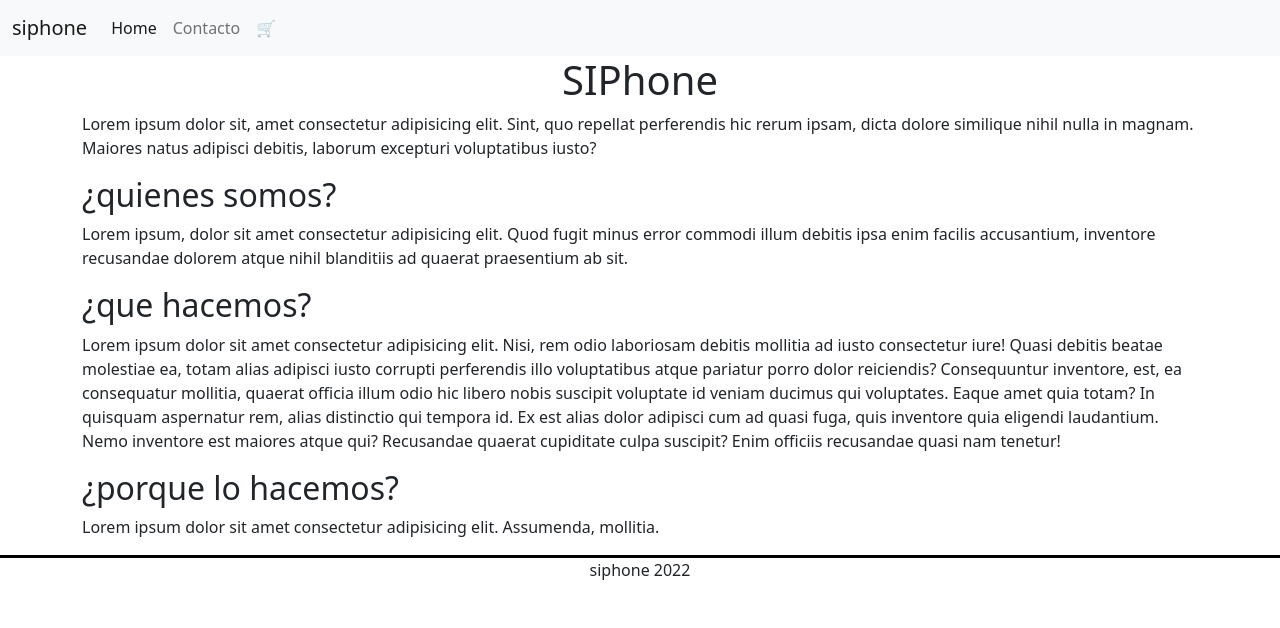
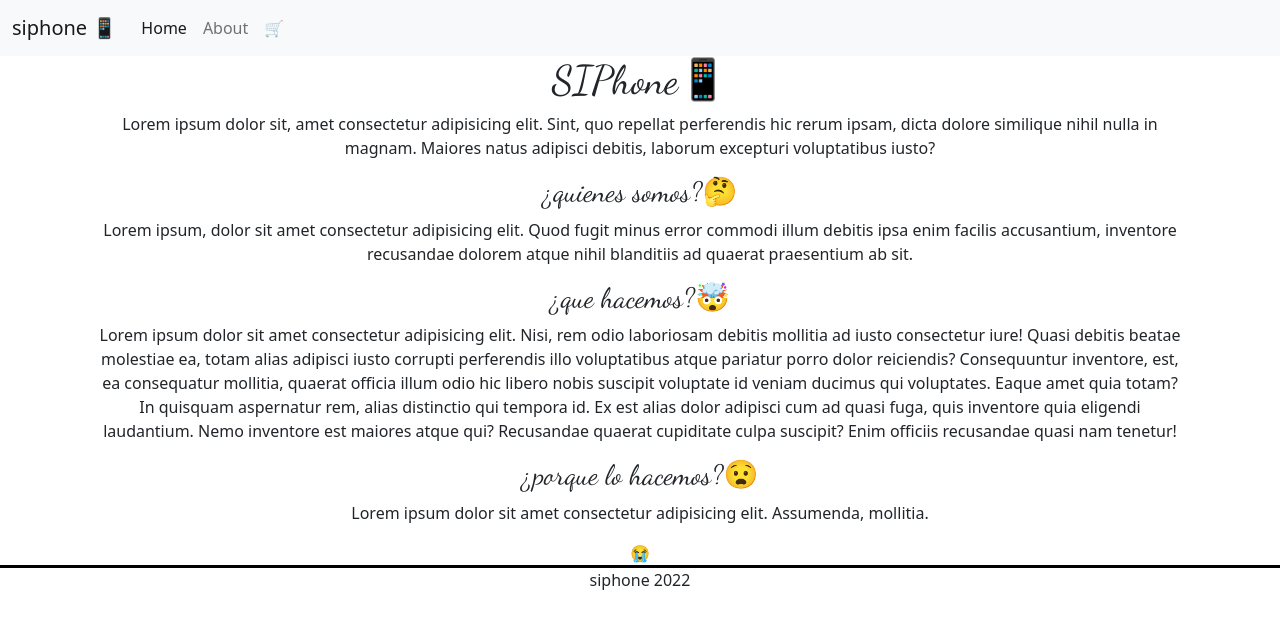
Before and after one commit to HectorBrunia/Angular, an Angular app: page /about in a window 1280 px wide. Shown: the top 628 px of the page. Built offline with nearby package versions, Linux system fonts and the light colour scheme.

Commit message:
agregue estilo a la paguina about

```diff
--- a/src/app/app.component.html
+++ b/src/app/app.component.html
@@ -1,6 +1,6 @@
 <nav class="navbar navbar-expand-lg bg-light">
   <div class="container-fluid">
-    <a class="navbar-brand" [routerLink]="['/']">{{title}}</a>
+    <a class="navbar-brand" [routerLink]="['/']">{{title}} 📱</a>
     <button class="navbar-toggler" type="button" data-bs-toggle="collapse" data-bs-target="#navbarNavDropdown" aria-controls="navbarNavDropdown" aria-expanded="false" aria-label="Toggle navigation">
       <span class="navbar-toggler-icon"></span>
     </button>
@@ -10,7 +10,7 @@
           <a class="nav-link active" aria-current="page" [routerLink]="['/']">Home</a>
         </li>
         <li class="nav-item">
-          <a class="nav-link" [routerLink]="['/about']">Contacto</a>
+          <a class="nav-link" [routerLink]="['/about']">About</a>
         </li>
         <li class="nav-item">
           <a class="nav-link " [routerLink]="['/shop']">🛒</a>
--- a/src/app/phone-about/phone-about.component.html
+++ b/src/app/phone-about/phone-about.component.html
@@ -1,10 +1,11 @@
-<h1>SIPhone</h1>
+<div class="container">
+    <h1>SIPhone📱</h1>
     <p>Lorem ipsum dolor sit, amet consectetur adipisicing elit. Sint, quo repellat perferendis hic rerum ipsam, dicta dolore similique
         nihil nulla in magnam. Maiores natus adipisci debitis, laborum excepturi voluptatibus iusto?</p>
-<h2>¿quienes somos?</h2>
+    <h3>¿quienes somos?🤔</h3>
     <p>Lorem ipsum, dolor sit amet consectetur adipisicing elit. Quod fugit minus error commodi illum debitis ipsa enim facilis accusantium,
         inventore recusandae dolorem atque nihil blanditiis ad quaerat praesentium ab sit.</p>
-<h2>¿que hacemos?</h2>
+    <h3>¿que hacemos?🤯</h3>
     <p>Lorem ipsum dolor sit amet consectetur adipisicing elit. Nisi, rem odio laboriosam debitis mollitia ad iusto consectetur iure! Quasi
         debitis beatae molestiae ea, totam alias adipisci iusto corrupti perferendis illo voluptatibus atque pariatur porro dolor reiciendis?
         Consequuntur inventore, est, ea consequatur mollitia, quaerat officia illum odio hic libero nobis suscipit voluptate id veniam ducimus
@@ -12,5 +13,6 @@
         quasi fuga, quis inventore quia eligendi laudantium. Nemo inventore est maiores atque qui? Recusandae quaerat cupiditate culpa suscipit?
         Enim officiis recusandae quasi nam tenetur!</p>
 
-<h2>¿porque lo hacemos?</h2>
-<p>Lorem ipsum dolor sit amet consectetur adipisicing elit. Assumenda, mollitia.</p>
+    <h3>¿porque lo hacemos?😧</h3>
+    <p>Lorem ipsum dolor sit amet consectetur adipisicing elit. Assumenda, mollitia.</p>😭
+</div>
--- a/src/app/phone-about/phone-about.component.scss
+++ b/src/app/phone-about/phone-about.component.scss
@@ -1,3 +1,32 @@
-h1{
+@import url('https://fonts.googleapis.com/css?family=Dancing+Script');
+.container{
     text-align: center;
 }
+h1,h3{
+    text-align: center;
+    display: inline-block;
+    position: relative;
+    font-family: 'Dancing Script', cursive;
+
+}
+h1::after,h1::before,h3::after,h3::before{
+    content: '';
+    position: absolute;
+    width: 120px;
+    height: 2px;
+    background-color: currentColor;
+    top: 0.6em;
+    transform: scale(0);
+    transition: all 0.6s ease-in;
+}
+
+h1:hover::after,h1:hover::before,h3:hover::after,h3:hover::before{
+    transform: scale(1);
+}
+
+h1::before,h3::before{
+    left: -140px;
+}
+h1::after,h3::after{
+    right: -140px;
+}
--- a/src/app/phone-cart/phone-cart.component.ts
+++ b/src/app/phone-cart/phone-cart.component.ts
@@ -43,4 +43,6 @@ export class PhoneCartComponent implements OnInit {
     });
     this.cart.empyCart();
   }
+
+
 }
```
Lines whose indentation alone changed are shown as unchanged.
